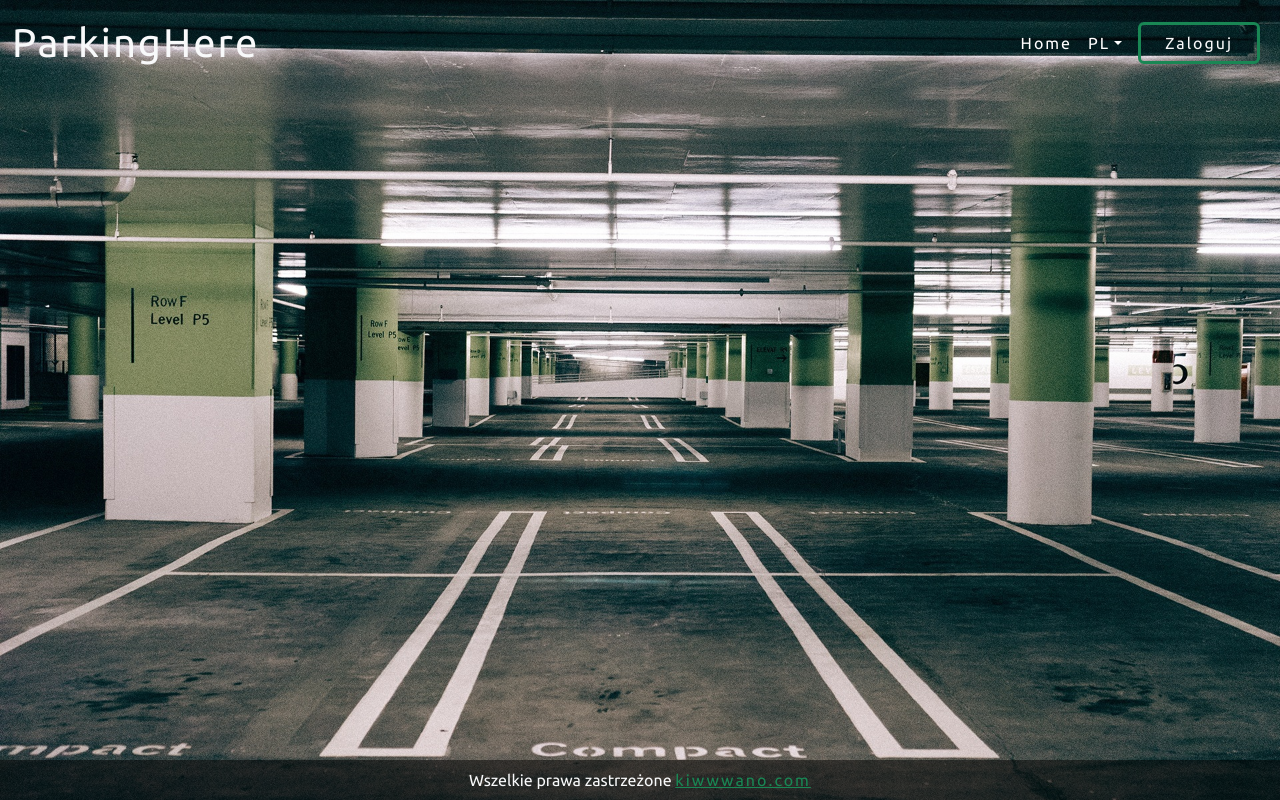
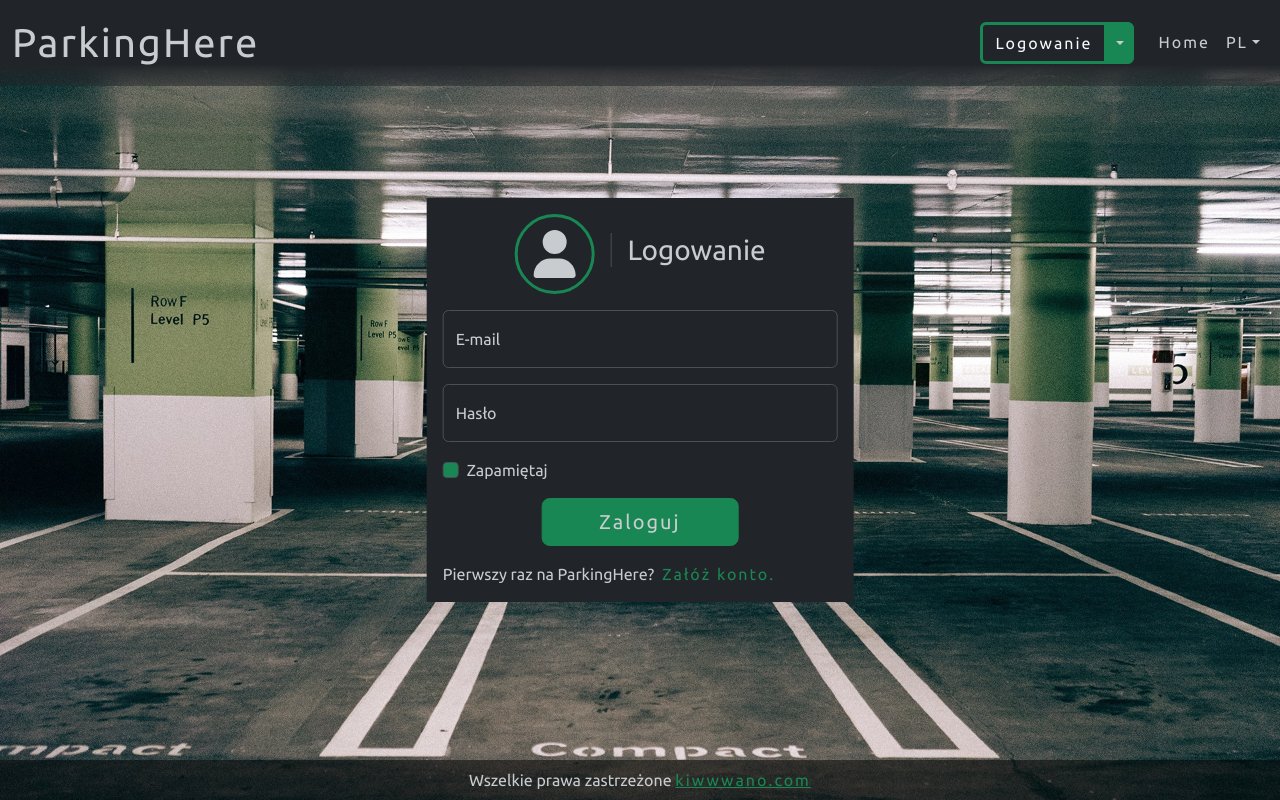
Before and after one commit to k3gr/ParkingHereWebClient, a Vue app in the folder ParkingHere-web-client/: page /login in a window 1280 px wide. Built offline with nearby package versions, Linux system fonts and the light colour scheme.

Commit message:
Add login view

```diff
--- a/ParkingHere-web-client/package.json
+++ b/ParkingHere-web-client/package.json
@@ -21,6 +21,7 @@
     "@intlify/unplugin-vue-i18n": "^0.10.0",
     "@popperjs/core": "^2.11.7",
     "bootstrap": "^5.3.0-alpha3",
+    "moment": "^2.29.4",
     "pinia": "^2.0.36",
     "vue": "^3.3.2",
     "vue-i18n": "^9.3.0-beta.17",
--- a/ParkingHere-web-client/src/appModules/common/component/FooterComp.vue
+++ b/ParkingHere-web-client/src/appModules/common/component/FooterComp.vue
@@ -1,6 +1,6 @@
 <template>
   <div class="container-fluid fixed-bottom footer_css text-center py-2">
-    <span class="text-light"
+    <span
       >{{ $t('AllRightsReserved') }}
       <a href="http://kiwwwano.com/" class="text-success" target="_blank">kiwwwano.com</a></span
     >
--- a/ParkingHere-web-client/src/appModules/common/component/HeaderComp.vue
+++ b/ParkingHere-web-client/src/appModules/common/component/HeaderComp.vue
@@ -1,7 +1,8 @@
 <template>
-  <nav class="navbar fixed-top navbar-expand-lg bg-transparent" data-bs-theme="dark">
+  <nav class="navbar fixed-top navbar-expand-lg" data-bs-theme="dark">
     <div class="container-fluid">
-      <router-link class="navbar-brand text-light fs-1" href="#" :to="{name: 'home'}">{{ $t('ParkingHere') }}</router-link>
+      <router-link class="navbar-brand fs-1" href="#" :to="{ name: 'home' }">
+        {{ $t('ParkingHere') }}</router-link>
       <button
         class="navbar-toggler"
         type="button"
@@ -15,6 +16,65 @@
       </button>
       <div class="collapse navbar-collapse" id="navbarSupportedContent">
         <ul class="navbar-nav me-auto mb-2 mb-lg-0 w-100 d-flex justify-content-end">
+          <div class="btn-group mx-2">
+            <div v-if="isSignIn">
+              <a href="#" class="d-block text-decoration-none dropdown-toggle" id="dropdownUser1" data-bs-toggle="dropdown" aria-expanded="false">
+              <img src="https://github.com/mdo.png" alt="mdo" width="48" height="48" class="rounded-circle border border-3 border-success">
+              </a>
+              <ul class="dropdown-menu dropdown-menu-end" aria-labelledby="dropdownUser1" style="">
+                <li><a class="dropdown-item" href="#">New project...</a></li>
+                <li><a class="dropdown-item" href="#">Settings</a></li>
+                <li><a class="dropdown-item" href="#">Profile</a></li>
+                <li><hr class="dropdown-divider"></li>
+                <li><a class="dropdown-item" href="#">Sign out</a></li>
+              </ul>
+            </div>
+            <div v-else>
+              <div class="btn-group mx-2">
+              <button type="button" class="btn btn-outline-success border-3">
+                <router-link class="text-light text-decoration-none" :to="{name: 'login'}">{{ $t('Login') }}</router-link>
+              </button>
+              <button
+                type="button"
+                class="btn btn-success dropdown-toggle dropdown-toggle-split"
+                data-bs-toggle="dropdown"
+                aria-expanded="false"
+              >
+                <span class="visually-hidden">Toggle Dropdown</span>
+              </button>
+              <form class="dropdown-menu dropdown-menu-end p-3">
+                <div class="mb-3">
+                  <label for="username" class="form-label">{{ $t('EmailAddress') }}</label>
+                  <input
+                    type="email"
+                    class="form-control"
+                    id="username"
+                    :placeholder=" $t('EmailAddressPlaceHolder')"
+                  />
+                </div>
+                <div class="mb-3">
+                  <label for="password" class="form-label">{{ $t('Password') }}</label>
+                  <input
+                    type="password"
+                    class="form-control"
+                    id="password"
+                    :placeholder=" $t('PasswordPlaceHolder')"
+                  />
+                </div>
+                <div class="mb-3">
+                  <div class="form-check">
+                    <input type="checkbox" class="form-check-input bg-success" id="submit" />
+                    <label class="form-check-label" for="submit">{{ $t('RememberMe') }}</label>
+                  </div>
+                </div>
+                <button type="submit" class="btn btn-success">{{ $t('SignIn') }}</button>
+                <div class="mt-3">
+                    <p class="m-0">{{ $t('FirstTimeOnParkingHere') }}<span><router-link class="text-success text-decoration-none d-block" :to="{name: 'login'}">{{ $t('SignUp') }}.</router-link></span></p>
+                </div>
+              </form>
+            </div>
+          </div>
+        </div>
           <li class="nav-item">
             <a class="nav-link active" aria-current="page" href="#">{{ $t('Home') }}</a>
           </li>
@@ -47,9 +107,6 @@
             </ul>
           </li>
         </ul>
-        <button class="btn btn-outline-success border-success border-3 px-4 mx-2" type="submit">
-          <router-link class="text-light text-decoration-none" :to="{name: 'login'}">{{ $t('SignIn') }}</router-link>
-        </button>
       </div>
     </div>
   </nav>
@@ -57,10 +114,20 @@
 
 <script setup lang="ts">
   const options = ['PL', 'ENG']
+  const isSignIn = false;
 </script>
 
 <style scoped>
-a {
-  color: #fff;
+.dropdown-menu
+{
+  width: 300px;
 }
+
+.navbar
+{
+  background: rgb(33,37,41);
+  background: linear-gradient(0deg, rgba(33,37,41,0.5) 0%, rgba(33,37,41, 1) 25%);
+}
+
+
 </style>
--- a/ParkingHere-web-client/src/appModules/reservation/component/ReservationFormComp.vue
+++ b/ParkingHere-web-client/src/appModules/reservation/component/ReservationFormComp.vue
@@ -18,12 +18,12 @@
         <div class="date col-12 col-md-5 border-success col-xl-3 position-relative">
           <label>{{ $t('StartDate') }}</label>
           <font-awesome-icon :icon="['fas', 'calendar-days']" class="icon text-success" />
-          <input id="startDate" class="date-picker bg-transparent" type="date" />
+          <input id="startDate" class="date-picker bg-transparent" type="date" :value="startDate"/>
         </div>
         <div class="date col-12 col-md-5 border-success col-xl-3 position-relative">
           <label>{{ $t('EndDate') }}</label>
           <font-awesome-icon :icon="['fas', 'calendar-days']" class="icon text-success" />
-          <input id="endDate" class="date-picker bg-transparent" type="date" max="2199-12-31" />
+          <input id="endDate" class="date-picker bg-transparent" type="date" max="2199-12-31" :value="endDate" />
         </div>
         <div
           class="search-btn d-flex justify-content-center align-items-center bg-success col-12 col-md-2 col-xl-1"
@@ -36,6 +36,12 @@
   </div>
 </template>
 <script setup lang="ts">
+import moment from "moment";
+
+  const today = moment();
+  const startDate = today.toISOString().substring(0, 10);
+  const endDate = today.add(7, 'd').toISOString().substring(0, 10);
+
 </script>
 <style scoped>
 .icon {
--- a/ParkingHere-web-client/src/appModules/user/view/LoginView.vue
+++ b/ParkingHere-web-client/src/appModules/user/view/LoginView.vue
@@ -1,4 +1,34 @@
 <template>
+    <div class="login-form position-absolute top-50 start-50 translate-middle p-3 bg-dark col-12 col-sm-8 col-lg-6 col-xl-4" data-bs-theme="dark">
+        <form>
+            <div class="d-flex align-items-center justify-content-center">
+                <div class="person-icon position-relative rounded-circle border border-3 border-success me-3">
+                    <font-awesome-icon :icon="['fa', 'user']" class="icon text-success position-absolute top-50 start-50 translate-middle" size="3x"/>
+                </div>
+                <h2 class="h3 ps-3 border-start">{{ $t('Login') }}</h2>
+            </div>
+            <div class="form-floating my-3">
+                <input type="email" class="form-control" id="floatingInput" :placeholder="$t('EmailAddress')">
+                <label for="floatingInput">{{ $t('EmailAddress') }}</label>
+            </div>
+            <div class="form-floating my-3">
+                <input type="password" class="form-control" id="floatingPassword" :placeholder="$t('Password')">
+                <label for="floatingPassword">{{ $t('Password') }}</label>
+            </div>
+            <div class="checkbox mb-3">
+                <div class="form-check">
+                    <input type="checkbox" class="form-check-input bg-success" id="submit" />
+                    <label class="form-check-label" for="submit">{{ $t('RememberMe') }}</label>
+                </div>
+            </div>
+            <div class="d-flex justify-content-center">
+                <button class="w-50 btn btn-lg btn-success" type="submit">{{ $t('SignIn') }}</button>
+            </div>
+            <div class="mt-3">
+                <span class="m-0 me-2">{{ $t('FirstTimeOnParkingHere') }}</span><router-link class="text-decoration-none text-success d-block d-sm-inline" :to="{name: 'login'}">{{ $t('SignUp') }}.</router-link>
+            </div>
+        </form>
+    </div>
 </template>
 
 <script setup lang="ts">
@@ -6,5 +36,8 @@
 </script>
 
 <style scoped>
-
+.person-icon{
+    width: 80px;
+    height: 80px;
+}
 </style>
--- a/ParkingHere-web-client/src/locales/pl-PL.json
+++ b/ParkingHere-web-client/src/locales/pl-PL.json
@@ -3,7 +3,15 @@
   "AllRightsReserved": "Wszelkie prawa zastrzeżone",
   "EnterParkingLocation": "Wprowadź lokalizację parkingu",
   "SignIn": "Zaloguj",
+  "SignUp": "Załóż konto",
   "StartDate": "Data rozpoczęcia",
   "EndDate": "Data zakończenia",
-  "Search": "Szukaj"
+  "Search": "Szukaj",
+  "EmailAddress": "E-mail",
+  "EmailAddressPlaceHolder": "Wpisz e-mail",
+  "Password": "Hasło",
+  "PasswordPlaceHolder": "Wpisz hasło",
+  "FirstTimeOnParkingHere": "Pierwszy raz na ParkingHere?",
+  "RememberMe": "Zapamiętaj",
+  "Login": "Logowanie"
 }
--- a/ParkingHere-web-client/src/main.ts
+++ b/ParkingHere-web-client/src/main.ts
@@ -17,10 +17,11 @@ import {
   faCalendar,
   faCalendarDays,
   faEnvelope,
-  faLocationDot
+  faLocationDot,
+  faUser
 } from '@fortawesome/free-solid-svg-icons'
 
-library.add(faSearch, faCalendar, faCalendarDays, faEnvelope, faLocationDot)
+library.add(faSearch, faCalendar, faCalendarDays, faEnvelope, faLocationDot, faUser)
 
 import { FontAwesomeIcon } from '@fortawesome/vue-fontawesome'
 
@@ -28,6 +29,7 @@ import i18n from '@/plugins/i18n'
 export { i18n }
 
 import './styles/main.less'
+import User from './appModules/user/domain/dto/UserAccount'
 
 library.add(faSearch)
 
--- a/ParkingHere-web-client/src/styles/main.less
+++ b/ParkingHere-web-client/src/styles/main.less
@@ -3,7 +3,9 @@
     margin: 0;
     padding: 0;
     font-family: ubuntu;
+    color: #c9cccf !important;
 }
+
 body {
     background-color: white;
     overflow-y: scroll;
@@ -26,13 +28,15 @@ button, a{
     /* background-image: url(@/assets/images/parking-main.jpg); */
   }
 
-// .main-img:after {
-//     content: "";
-//     position: absolute;
-//     top: 0;
-//     left: 0;
-//     width: 100%;
-//     height: 100%;
-//     background-image: linear-gradient(180deg, #000000, transparent);
-//     opacity: .7;
-// }
+textarea:focus,
+input[type="password"]:focus,
+input[type="number"]:focus,
+input[type="email"]:focus,
+input[type="url"]:focus,
+input[type="search"]:focus,
+input[type="tel"]:focus,
+input[type="checkbox"]:focus{
+    border-color: rgba(78, 139, 65, 0.8);
+    box-shadow: 0 1px 1px rgba(0, 0, 0, 0.075) inset, 0 0 8px rgba(94, 180, 77, 0.527);
+    outline: 0 none;
+}
--- a/ParkingHere-web-client/tsconfig.json
+++ b/ParkingHere-web-client/tsconfig.json
@@ -24,7 +24,9 @@
     "types": ["@intlify/vite-plugin-vue-i18n/client"],
     "paths": {
       "@/*": ["./src/*"]
-    }
+    },
+    "moduleResolution" : "node",
+    "esModuleInterop": true,
   },
   "exclude": ["node_modules"]
 }
```
Also changed, not shown: 1 other file (tests, documents, lock files or other folders).
